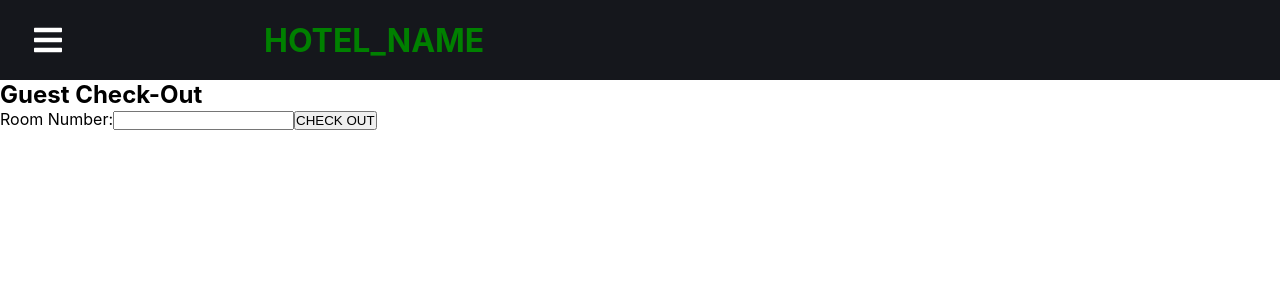
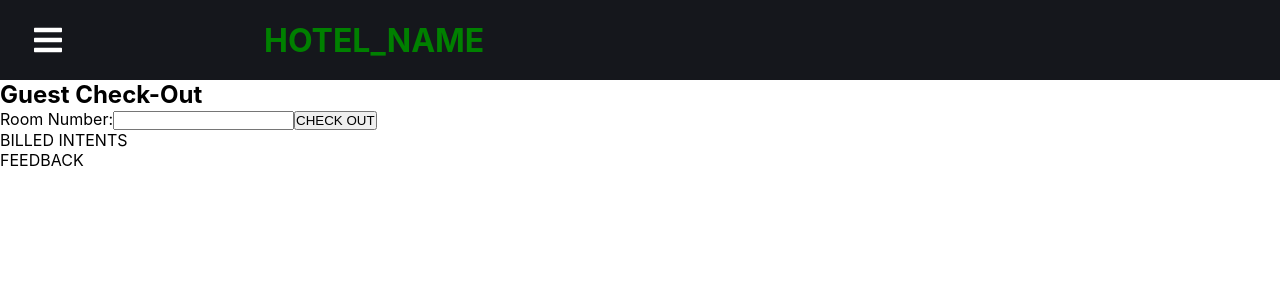
Before and after one commit to Room-Mitra/genie, a React (Create React App) app in the folder webapp/: page /check-out in a window 1280 px wide. Shown: the top 300 px of the page. Built offline with nearby package versions, Linux system fonts and the light colour scheme; no server answers.

Commit message:
webapp:: checkout minor updates

```diff
--- a/webapp/src/Modules/Checkout/Checkout.js
+++ b/webapp/src/Modules/Checkout/Checkout.js
@@ -45,6 +45,13 @@ const CheckOut = () => {
 
             <button type="button" onClick={handleGuestCheckOut}>CHECK OUT</button>
             {error && <p style={{ color: 'red' }}>{error}</p>}
+            <div>
+                BILLED INTENTS
+                {/*TODO :: billable intents for this booking*/}
+            </div>
+            <div>
+                FEEDBACK
+            </div>
         </div>
     );
 
```
